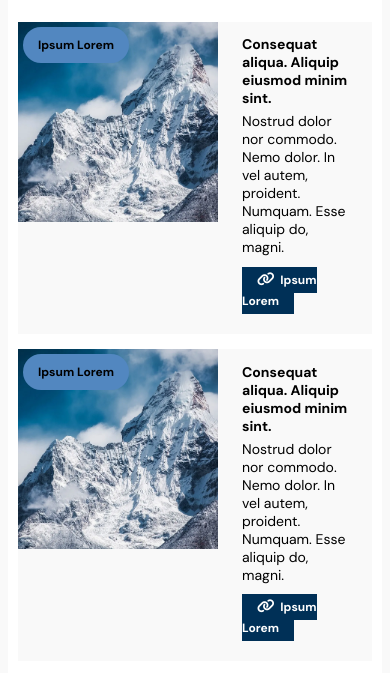
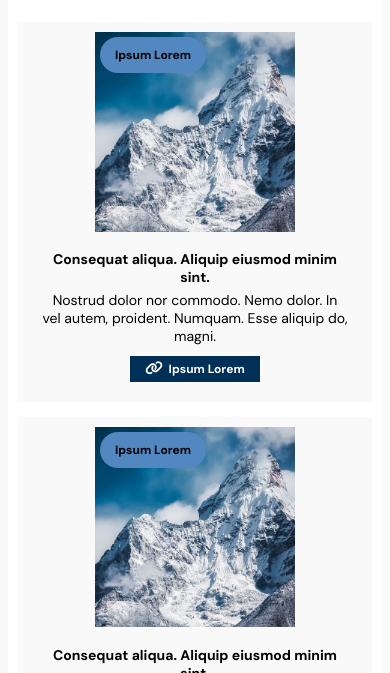
Before and after one commit to msolo585/SideARM-Layout-Test, a plain HTML site: page index.html in a window 390 px wide. Shown: the part 97-770 px from the top of the page. Drawn offline with Linux system fonts and the light colour scheme.

Commit message:
Update style.css

```diff
--- a/style.css
+++ b/style.css
@@ -220,8 +220,19 @@ body {
 
 @media (max-width: 473px){
 
+    .mountain-box{
+        display: flex;
+        flex-direction: column;
+        align-items: center;
+    }
+
+    .mountain-img{
+        padding-top: 10px;
+    }
+
     .mountain-para{
         padding-top: 2px;
+        align-items: center;
     }
 
     .mountain-para-link{
@@ -233,4 +244,11 @@ body {
         font-size: 12px;
     }
 
+    .mountain-para h1{
+        text-align: center;
+    }
+
+    .mountain-para h2{
+        text-align: center;
+    }
 }
```
